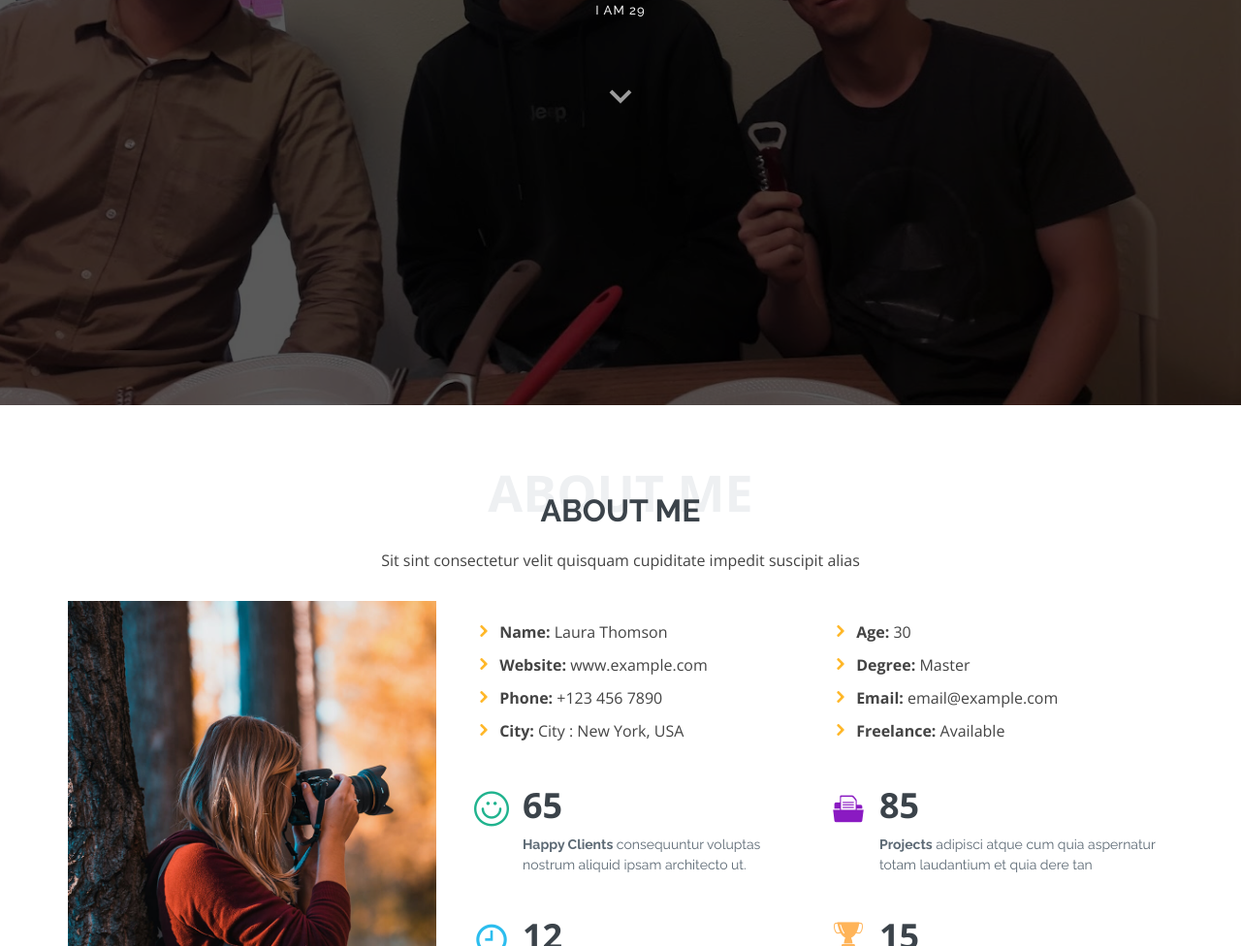
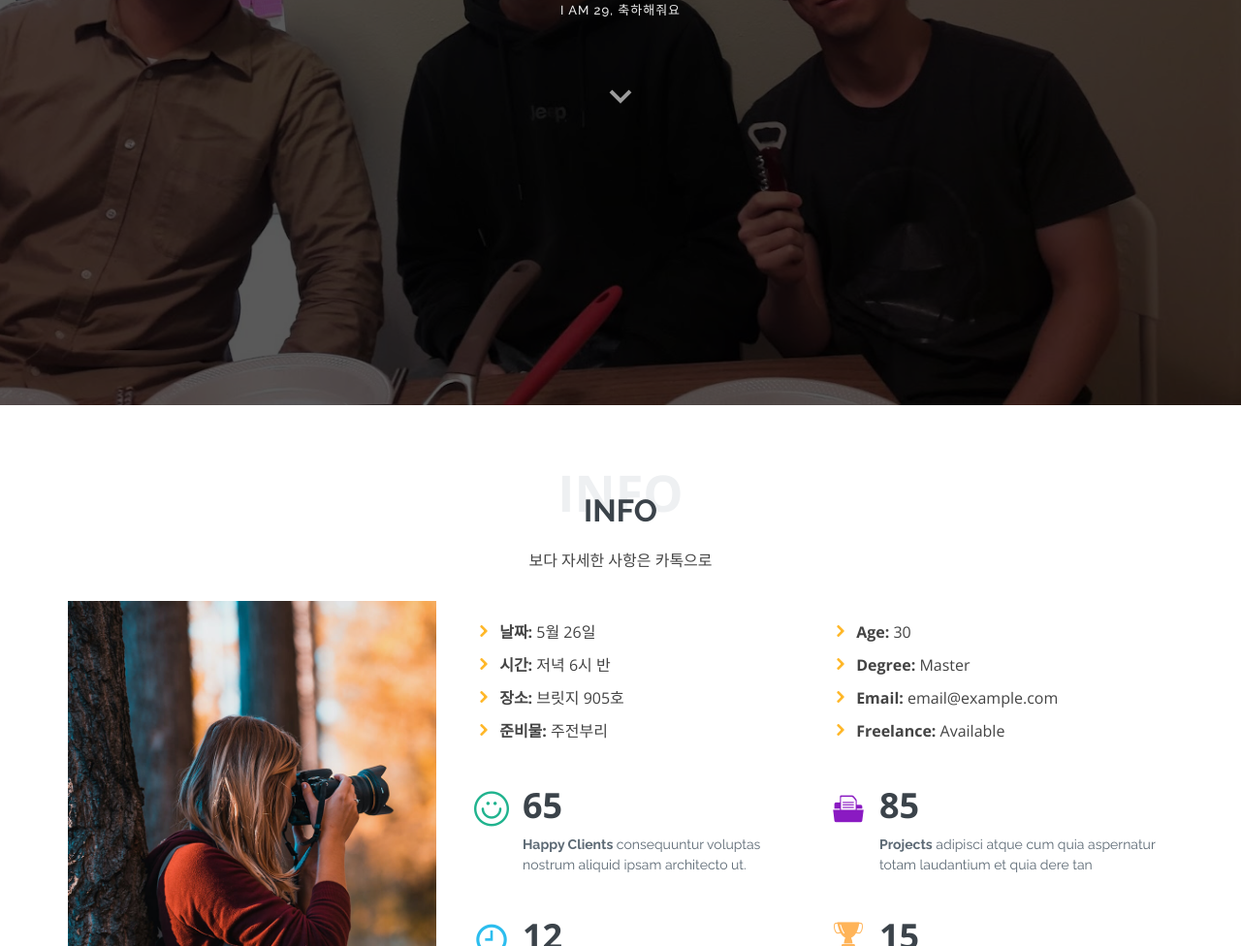
Before and after one commit to hyunjin1049/party, a plain HTML site: page index.html in a window 1280 px wide. Shown: the part 382-1358 px from the top of the page at 97% size. Drawn offline with nearby package versions, Linux system fonts and the light colour scheme.

Commit message:
Update index.html

```diff
--- a/index.html
+++ b/index.html
@@ -54,7 +54,7 @@
   <section id="hero">
     <div class="hero-container">
       <h1>동석 파뤼</h1>
-      <h2>I am 29</h2>
+      <h2>I am 29, 축하해줘요</h2>
       <a href="#about" class="btn-scroll scrollto" title="Scroll Down"><i class="bx bx-chevron-down"></i></a>
     </div>
   </section><!-- End Hero -->
@@ -66,9 +66,9 @@
       <div class="container">
 
         <div class="section-title">
-          <span>About Me</span>
-          <h2>About Me</h2>
-          <p>Sit sint consectetur velit quisquam cupiditate impedit suscipit alias</p>
+          <span>Info</span>
+          <h2>Info</h2>
+          <p>보다 자세한 사항은 카톡으로</p>
         </div>
 
         <div class="row">
@@ -78,10 +78,10 @@
               <div class="row">
                 <div class="col-lg-6">
                   <ul>
-                    <li><i class="icofont-rounded-right"></i> <strong>Name:</strong> Laura Thomson</li>
-                    <li><i class="icofont-rounded-right"></i> <strong>Website:</strong> www.example.com</li>
-                    <li><i class="icofont-rounded-right"></i> <strong>Phone:</strong> +123 456 7890</li>
-                    <li><i class="icofont-rounded-right"></i> <strong>City:</strong> City : New York, USA</li>
+                    <li><i class="icofont-rounded-right"></i> <strong>날짜:</strong> 5월 26일</li>
+                    <li><i class="icofont-rounded-right"></i> <strong>시간:</strong> 저녁 6시 반</li>
+                    <li><i class="icofont-rounded-right"></i> <strong>장소:</strong> 브릿지 905호</li>
+                    <li><i class="icofont-rounded-right"></i> <strong>준비물:</strong> 주전부리</li>
                   </ul>
                 </div>
                 <div class="col-lg-6">
```
